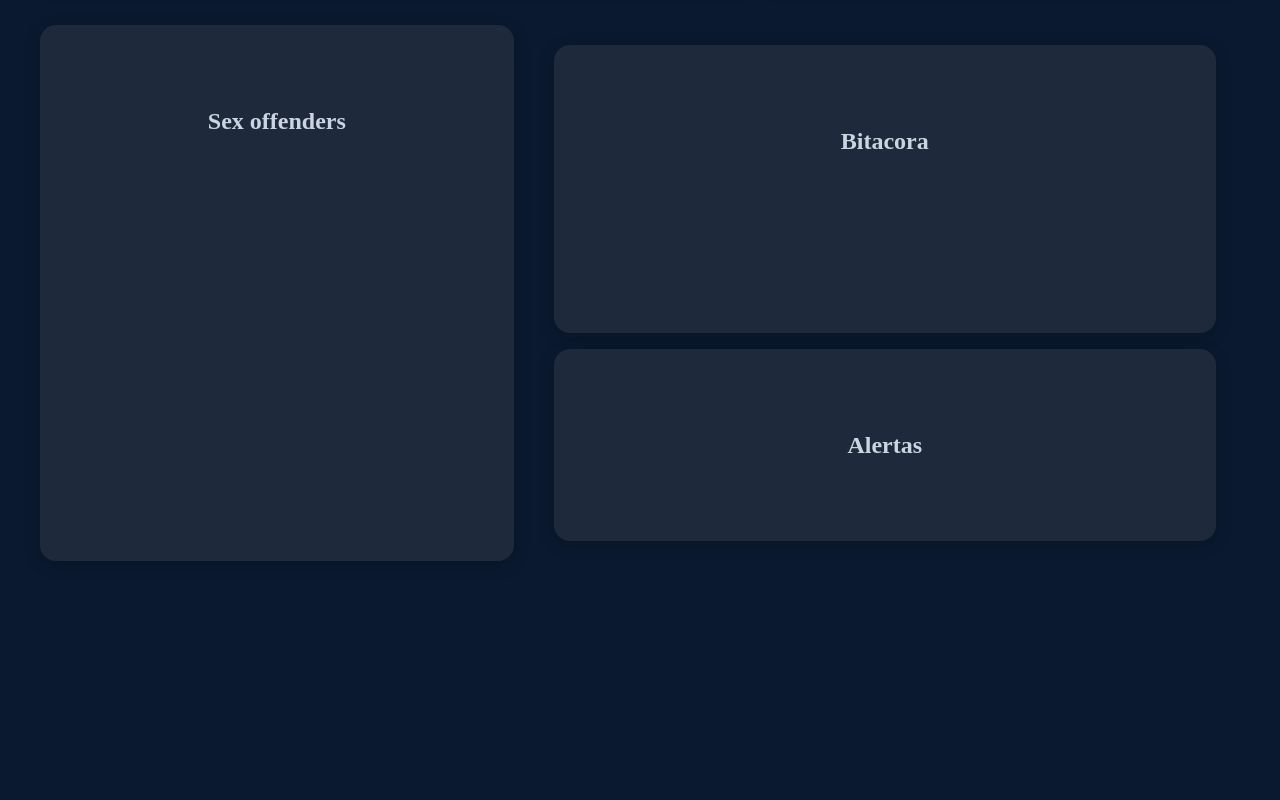
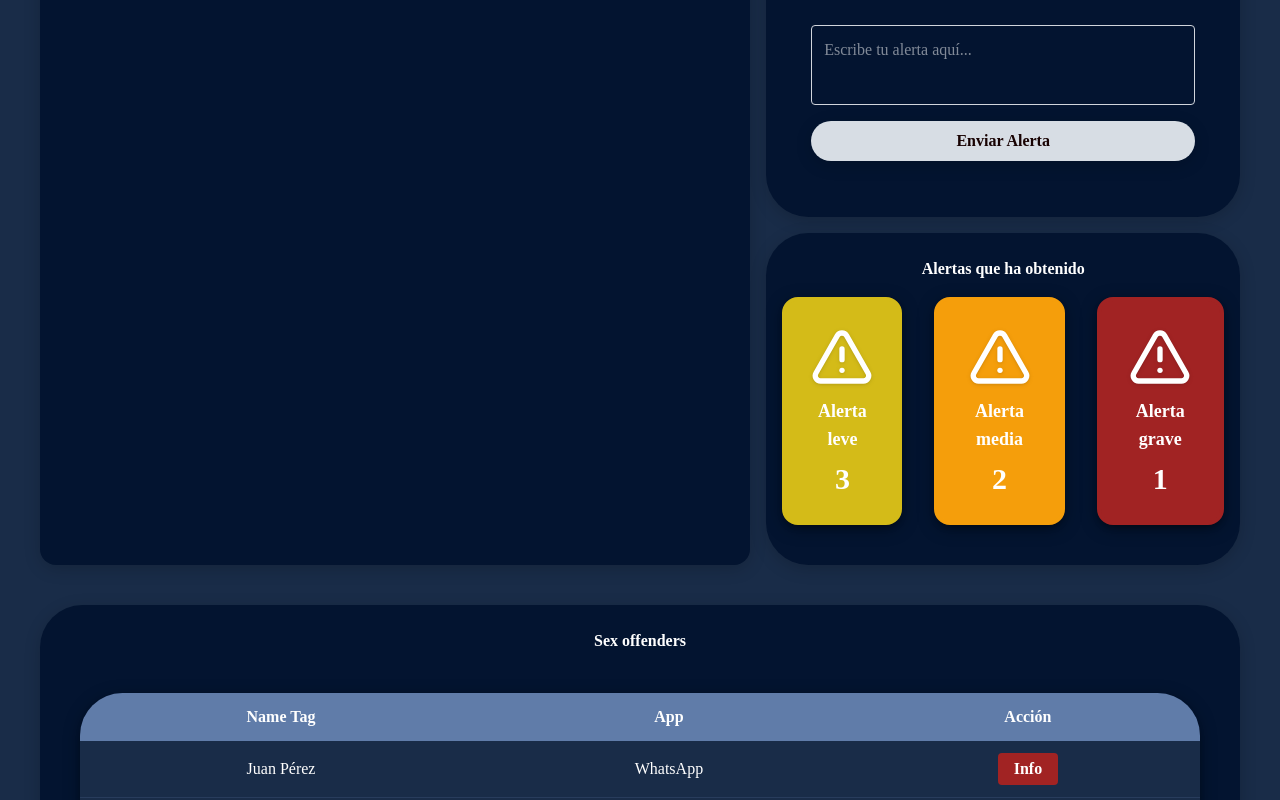
Before and after one commit to han-lovers/beholder, a React (Vite) app in the folder client/: page /about in a window 1280 px wide. Shown: the part 300-1100 px from the top of the page. Before the commit the page ends 897 px from the top, so only its background shows below. Built offline with nearby package versions, Linux system fonts and the light colour scheme.

Commit message:
ya hay varios componentes y cambios en diseño

```diff
--- a/client/src/components/custom/Alertas.tsx
+++ b/client/src/components/custom/Alertas.tsx
@@ -0,0 +1,26 @@
+import { AlertTriangle } from 'lucide-react';
+
+const alertas = [
+  { color: 'bg-[#d4bb18]', border: 'border-[#d4bb18]', label: 'Alerta leve', numero: 3 },
+  { color: 'bg-[#f59e0b]', border: 'border-[#f59e0b]', label: 'Alerta media', numero: 2 },
+  { color: 'bg-[#a12323]', border: 'border-[#a12323]', label: 'Alerta grave', numero: 1 },
+];
+
+export default function Alertas() {
+  return (
+    <div className="flex flex-col items-center gap-4 w-full p-4">
+      <div className="flex gap-8">
+        {alertas.map((a, i) => (
+          <div
+            key={i}
+            className={`flex flex-col items-center p-6 rounded-2xl shadow-lg border-4 ${a.border} ${a.color} bg-opacity-80 min-w-[120px]`}
+          >
+            <AlertTriangle className="w-16 h-16 text-white mb-2 drop-shadow" />
+            <span className="font-bold text-lg text-white mb-2">{a.label}</span>
+            <span className="text-3xl font-extrabold text-white">{a.numero}</span>
+          </div>
+        ))}
+      </div>
+    </div>
+  );
+}
--- a/client/src/components/custom/CrearAlerta.tsx
+++ b/client/src/components/custom/CrearAlerta.tsx
@@ -0,0 +1,54 @@
+import { useState } from 'react';
+import { AlertTriangle } from 'lucide-react';
+
+export default function CrearAlerta() {
+  const [mensaje, setMensaje] = useState('');
+  const [loading, setLoading] = useState(false);
+  const [success, setSuccess] = useState<string | null>(null);
+  const [error, setError] = useState<string | null>(null);
+
+  const handleSubmit = async (e: React.FormEvent) => {
+    e.preventDefault();
+    setLoading(true);
+    setSuccess(null);
+    setError(null);
+    try {
+      const res = await fetch('/api/alerta', {
+        method: 'POST',
+        headers: { 'Content-Type': 'application/json' },
+        body: JSON.stringify({ mensaje }),
+      });
+      if (!res.ok) throw new Error('Error al enviar la alerta');
+      setSuccess('¡Alerta enviada!');
+      setMensaje('');
+    } catch (err) {
+      setError('No se pudo enviar la alerta');
+    } finally {
+      setLoading(false);
+    }
+  };
+
+  return (
+    <div className="flex flex-col items-center justify-center gap-6 p-8 max-w-md mx-auto">
+      <AlertTriangle className="w-24 h-24 text-[#a12323] mb-4" />
+      <form onSubmit={handleSubmit} className="w-full flex flex-col gap-4">
+        <textarea
+          className="w-full p-3 rounded border border-gray-300 focus:outline-none focus:ring-2 focus:ring-primary resize-none min-h-[80px]"
+          placeholder="Escribe tu alerta aquí..."
+          value={mensaje}
+          onChange={e => setMensaje(e.target.value)}
+          required
+        />
+        <button
+          type="submit"
+          className="w-full py-2 rounded-md font-semibold bg-primary text-primary-foreground shadow-xs hover:bg-primary/90 disabled:opacity-60"
+          disabled={loading}
+        >
+          {loading ? 'Enviando...' : 'Enviar Alerta'}
+        </button>
+        {success && <div className="text-green-600 text-center">{success}</div>}
+        {error && <div className="text-red-500 text-center">{error}</div>}
+      </form>
+    </div>
+  );
+}
--- a/client/src/components/custom/Denuncias.tsx
+++ b/client/src/components/custom/Denuncias.tsx
@@ -0,0 +1,56 @@
+import { useState } from 'react';
+
+const denuncias = [
+  { nombre: 'Juan Pérez', app: 'WhatsApp' },
+  { nombre: 'Ana López', app: 'Instagram' },
+  { nombre: 'Carlos Ruiz', app: 'TikTok' },
+];
+
+export default function Denuncias() {
+  const [showMensaje, setShowMensaje] = useState(false);
+
+  return (
+    <div className="w-full flex flex-col items-center p-10">
+      {showMensaje ? (
+        <div className="fixed inset-0 bg-black bg-opacity-60 flex flex-col items-center justify-center z-50">
+          <div className="bg-white rounded-xl shadow-lg p-8 max-w-md w-full text-center">
+            <h2 className="text-2xl text-black font-bold mb-4">Motivo de denuncia</h2>
+            <p className="mb-6 text-black">cbhbdck dcbdbcnhjbchj.</p>
+            <button
+              className="px-6 py-2 rounded-md bg-blue-900 text-black font-semibold hover:bg-primary/90"
+              onClick={() => setShowMensaje(false)}
+            >
+              Cerrar
+            </button>
+          </div>
+        </div>
+      ) : (
+        <table className="w-full mx-auto bg-card rounded-xl shadow-lg overflow-hidden text-center items-center">
+          <thead className="bg-muted text-center items-center justify-center">
+            <tr>
+              <th className="py-3 px-4 text-center">Name Tag</th>
+              <th className="py-3 px-4 text-center">App</th>
+              <th className="py-3 px-4 text-center">Acción</th>
+            </tr>
+          </thead>
+          <tbody>
+            {denuncias.map((d, i) => (
+              <tr key={i} className="border-b last:border-b-0 bg-background">
+                <td className="py-3 px-4">{d.nombre}</td>
+                <td className="py-3 px-4">{d.app}</td>
+                <td className="py-3 px-4">
+                  <button
+                    className="px-4 py-1 rounded bg-[#a12323] text-white font-semibold hover:bg-red-600"
+                    onClick={() => setShowMensaje(true)}
+                  >
+                    Info
+                  </button>
+                </td>
+              </tr>
+            ))}
+          </tbody>
+        </table>
+      )}
+    </div>
+  );
+}
--- a/client/src/index.css
+++ b/client/src/index.css
@@ -42,38 +42,38 @@
 }
 
 :root {
-  --background: oklch(0.9392 0.0101 238.5151);
+  --background: oklch(0.9073 0.0144 238.0243);
   --foreground: oklch(0 0 0);
-  --card: oklch(1.0000 0 0);
-  --card-foreground: oklch(0.1296 0.0274 261.6924);
+  --card: oklch(0.7848 0.0559 256.1493);
+  --card-foreground: oklch(0 0 0);
   --popover: oklch(1.0000 0 0);
   --popover-foreground: oklch(0.1296 0.0274 261.6924);
-  --primary: oklch(0.4223 0.1884 262.6145);
-  --primary-foreground: oklch(1.0000 0 0);
-  --secondary: oklch(0.8466 0.0315 271.6568);
-  --secondary-foreground: oklch(0.3791 0.1378 265.5222);
-  --muted: oklch(0.9670 0.0029 264.5419);
-  --muted-foreground: oklch(0.5510 0.0234 264.3637);
-  --accent: oklch(0.8821 0.0935 193.9057);
-  --accent-foreground: oklch(0.4356 0.0853 168.8968);
+  --primary: oklch(0.4090 0.1390 262.7406);
+  --primary-foreground: oklch(0.7428 0.0660 274.9224);
+  --secondary: oklch(1.0000 0 0);
+  --secondary-foreground: oklch(0.4051 0.0908 267.1790);
+  --muted: oklch(0.6837 0.0990 263.0495);
+  --muted-foreground: oklch(0 0 0);
+  --accent: oklch(0.7218 0.0381 196.3384);
+  --accent-foreground: oklch(0 0 0);
   --destructive: oklch(0.5771 0.2152 27.3250);
   --destructive-foreground: oklch(0.9842 0.0034 247.8575);
-  --border: oklch(0.8356 0.0371 273.6264);
-  --input: oklch(0.8290 0.0358 273.1867);
-  --ring: oklch(0.4927 0.2128 262.6699);
-  --chart-1: oklch(0.7387 0.0566 253.6366);
-  --chart-2: oklch(0.6231 0.1880 259.8145);
-  --chart-3: oklch(0.5461 0.2152 262.8809);
-  --chart-4: oklch(0.3994 0.2088 263.6847);
-  --chart-5: oklch(0.5930 0.1178 168.3452);
+  --border: oklch(1.0000 0 0);
+  --input: oklch(1.0000 0 0);
+  --ring: oklch(1.0000 0 0);
+  --chart-1: oklch(0.7949 0.0311 251.3340);
+  --chart-2: oklch(0.6558 0.0866 259.2905);
+  --chart-3: oklch(0.5182 0.0503 266.4210);
+  --chart-4: oklch(0.3648 0.1030 266.3967);
+  --chart-5: oklch(0.5120 0.0710 174.6720);
   --sidebar: oklch(1.0000 0 0);
   --sidebar-foreground: oklch(0 0 0);
-  --sidebar-primary: oklch(0.4629 0.2245 262.8287);
+  --sidebar-primary: oklch(0.6987 0.0279 266.5185);
   --sidebar-primary-foreground: oklch(1.0000 0 0);
-  --sidebar-accent: oklch(0.8821 0.0935 193.9057);
+  --sidebar-accent: oklch(0.6501 0.0239 196.5779);
   --sidebar-accent-foreground: oklch(0.5513 0.0967 181.8662);
   --sidebar-border: oklch(0.9299 0.0334 272.7879);
-  --sidebar-ring: oklch(0.5461 0.2152 262.8809);
+  --sidebar-ring: oklch(0.4533 0.0766 264.8910);
   --font-sans: Figtree;
   --font-serif: serif;
   --font-mono: monospace;
@@ -91,36 +91,36 @@
 }
 
 .dark {
-  --background: oklch(0.2136 0.0483 257.9510);
-  --foreground: oklch(0.8690 0.0198 252.8943);
-  --card: oklch(0.2795 0.0368 260.0310);
+  --background: oklch(0.2920 0.0572 257.9607);
+  --foreground: oklch(1.0000 0 0);
+  --card: oklch(0.1959 0.0612 258.3092);
   --card-foreground: oklch(0.9288 0.0126 255.5078);
-  --popover: oklch(0.2795 0.0368 260.0310);
+  --popover: oklch(0.2871 0.0853 258.9893);
   --popover-foreground: oklch(0.9288 0.0126 255.5078);
-  --primary: oklch(0.7137 0.1434 254.6240);
-  --primary-foreground: oklch(0.2306 0.0699 257.6216);
-  --secondary: oklch(0.3717 0.0392 257.2870);
+  --primary: oklch(0.8950 0.0116 252.0962);
+  --primary-foreground: oklch(0.1398 0.0457 25.3525);
+  --secondary: oklch(0.4670 0.0775 256.9288);
   --secondary-foreground: oklch(0.9288 0.0126 255.5078);
-  --muted: oklch(0.2795 0.0368 260.0310);
-  --muted-foreground: oklch(0.7107 0.0351 256.7878);
-  --accent: oklch(0.8821 0.0935 193.9057);
-  --accent-foreground: oklch(0.4141 0.0669 202.0672);
+  --muted: oklch(0.5830 0.0769 259.6794);
+  --muted-foreground: oklch(1.0000 0 0);
+  --accent: oklch(0.7381 0.1168 193.5058);
+  --accent-foreground: oklch(0 0 0);
   --destructive: oklch(0.6368 0.2078 25.3313);
   --destructive-foreground: oklch(0.9842 0.0034 247.8575);
-  --border: oklch(0.2795 0.0368 260.0310);
+  --border: oklch(0.3552 0.0617 259.4798);
   --input: oklch(0.3717 0.0392 257.2870);
   --ring: oklch(0.7137 0.1434 254.6240);
-  --chart-1: oklch(0.7137 0.1434 254.6240);
-  --chart-2: oklch(0.6231 0.1880 259.8145);
-  --chart-3: oklch(0.5461 0.2152 262.8809);
-  --chart-4: oklch(0.4882 0.2172 264.3763);
-  --chart-5: oklch(0.4519 0.0983 238.9639);
+  --chart-1: oklch(0.5627 0.1092 254.7624);
+  --chart-2: oklch(0.4289 0.1695 260.4892);
+  --chart-3: oklch(0.2980 0.1369 261.9141);
+  --chart-4: oklch(0.2354 0.1061 263.5592);
+  --chart-5: oklch(0.2976 0.0490 234.3289);
   --sidebar: oklch(0.2136 0.0483 257.9510);
   --sidebar-foreground: oklch(0.8690 0.0198 252.8943);
-  --sidebar-primary: oklch(0.7137 0.1434 254.6240);
+  --sidebar-primary: oklch(0.5599 0.0756 252.9893);
   --sidebar-primary-foreground: oklch(0.2136 0.0483 257.9510);
-  --sidebar-accent: oklch(0.7010 0.1427 165.4156);
-  --sidebar-accent-foreground: oklch(0.2857 0.0639 53.8133);
+  --sidebar-accent: oklch(0.6780 0.0854 172.4028);
+  --sidebar-accent-foreground: oklch(0 0 0);
   --sidebar-border: oklch(0.2795 0.0368 260.0310);
   --sidebar-ring: oklch(0.7137 0.1434 254.6240);
   --font-sans: Figtree;
--- a/client/src/pages/About.tsx
+++ b/client/src/pages/About.tsx
@@ -1,34 +1,32 @@
+import CrearAlerta from '@/components/custom/CrearAlerta'
+import Alertas from '@/components/custom/Alertas'
+import Denuncias from '@/components/custom/Denuncias'
+import LiveFeed from '@/components/custom/LiveFeed'
+
 export default function About() {
   return (
-    <div className="flex min-h-svh flex-col items-center justify-center">
+    <div className="flex min-h-svh flex-col items-center bg-background justify-center">
       <section className="grid grid-cols-[3fr_2fr] w-full py-5 px-6 gap-x-4">
         <div className="w-full text-center py-20 bg-card shadow-xs rounded-2xl">
           <h1 className="text-2xl font-bold">Live feed</h1>
         </div>
-
-        <div className="w-full text-center py-20 bg-card shadow-xs rounded-2xl">
-          <h1 className="text-2xl font-bold">Crea tu propia alerta</h1>
+        <div className="flex flex-col gap-y-4">
+          <div className="w-full text-center py-6 bg-card shadow-xs rounded-xl">
+            <h1 className="text-base font-semibold p-2">Crea tu propia alerta</h1>
+            <CrearAlerta />
+          </div>
+          <div className="w-full text-center py-6 bg-card shadow-xs rounded-xl">
+            <h1 className="text-base font-semibold">Alertas que ha obtenido</h1>
+            <Alertas />
+          </div>
         </div>
       </section>
-
-
-      <section className="grid grid-cols-[2fr_3fr] w-full py-5 px-6 gap-x-4">
-        <div className="w-full text-center py-20 bg-card shadow-xs rounded-2xl">
-          <h1 className="text-2xl font-bold">Sex offenders</h1>
+      <section className="w-full py-5 px-6">
+        <div className="w-full text-center py-6 bg-card shadow-xs rounded-xl">
+          <h1 className="text-base font-semibold">Sex offenders</h1>
+          <Denuncias />
         </div>
-
-        <section className="grid grid-rows-[3fr_2fr] w-full py-5 px-6 gap-x-4 gap-y-4">
-          <div className="w-full text-center py-20 bg-card shadow-xs rounded-2xl">
-            <h1 className="text-2xl font-bold">Bitacora</h1>
-          </div>
-          <div className="w-full text-center py-20 bg-card shadow-xs rounded-2xl">
-            <h1 className="text-2xl font-bold">Alertas</h1>
-          </div>
-        </section>
-
-
       </section>
-
     </div>
   )
 }
--- a/client/src/pages/Home.tsx
+++ b/client/src/pages/Home.tsx
@@ -23,7 +23,7 @@ export default function Home() {
         </div>
 
         <div className="bg-card rounded-2xl shadow-lg p-6 text-center hover:shadow-xl transition">
-          <AlertTriangle className="w-10 h-10 text-red-500 mx-auto mb-4" />
+          <AlertTriangle className="w-10 h-10 text-indigo-600 mx-auto mb-4" />
           <h3 className="text-xl font-semibold mb-2">Detección de riesgos</h3>
           <p className="mb-1">
             Beholder identifica grooming, violencia y mensajes peligrosos al
@@ -32,7 +32,7 @@ export default function Home() {
         </div>
 
         <div className="bg-card rounded-2xl shadow-lg p-6 text-center hover:shadow-xl transition">
-          <Shield className="w-10 h-10 text-green-600 mx-auto mb-4" />
+          <Shield className="w-10 h-10 text-indigo-600 mx-auto mb-4" />
           <h3 className="text-xl font-semibold mb-2">
             Advertencias y aprendizaje
           </h3>
@@ -43,7 +43,7 @@ export default function Home() {
         </div>
 
         <div className="bg-card rounded-2xl shadow-lg p-6 text-center hover:shadow-xl transition">
-          <BookOpen className="w-10 h-10 text-purple-600 mx-auto mb-4" />
+          <BookOpen className="w-10 h-10 text-indigo-600 mx-auto mb-4" />
           <h3 className="text-xl font-semibold mb-2">Bitácora para padres</h3>
           <p className="mb-1">
             Obtén un historial claro de advertencias y un feed en vivo de la
```
